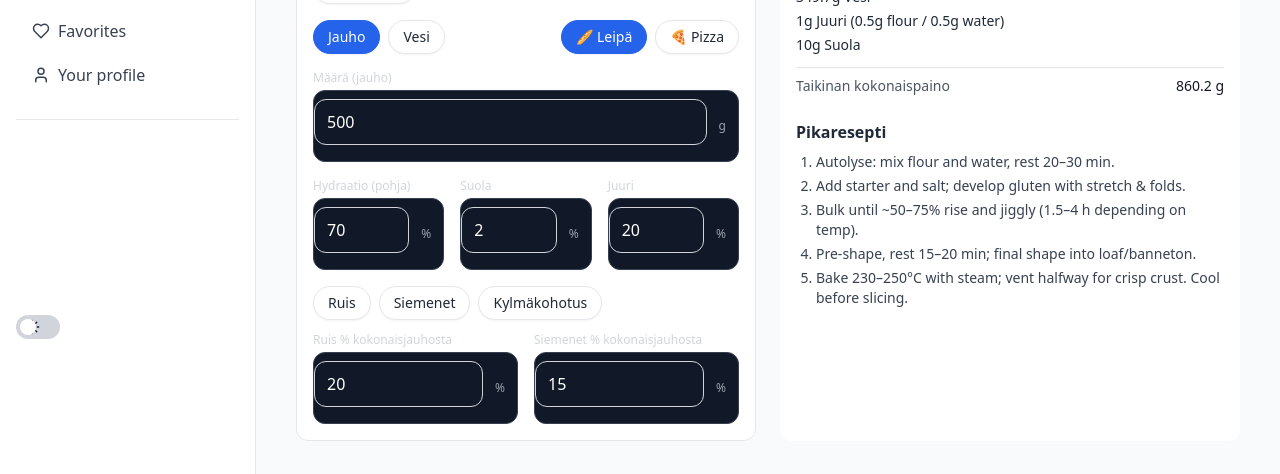
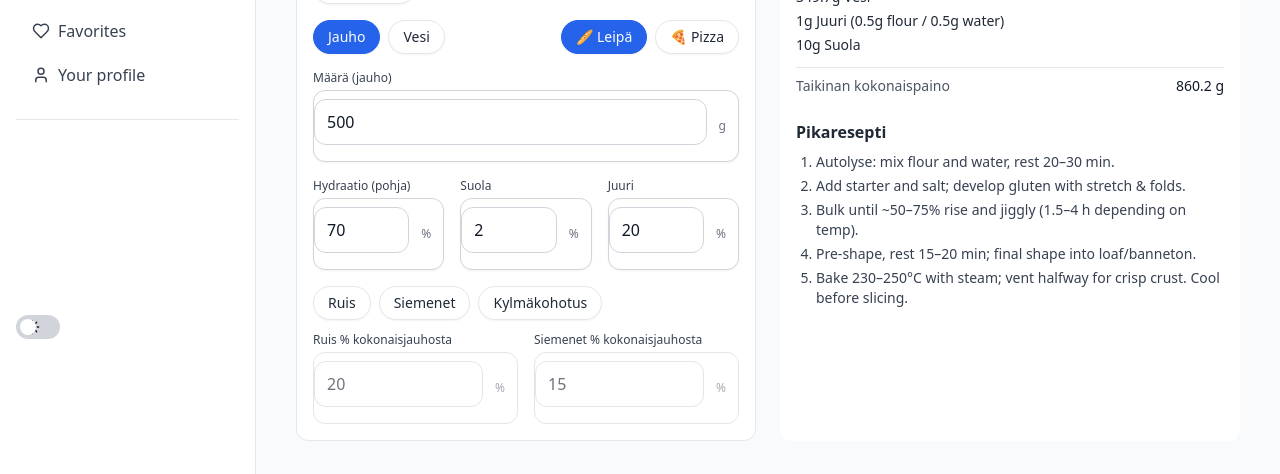
Before and after one commit to VilleJLehtola/Dough-calculator, a React (Vite) app: page /calculator in a window 1280 px wide. Shown: the part 443-917 px from the top of the page. Built offline with nearby package versions, Linux system fonts and the light colour scheme; no server answers.

Commit message:
Update InputField.jsx

```diff
--- a/src/components/common/InputField.jsx
+++ b/src/components/common/InputField.jsx
@@ -10,28 +10,57 @@ export default function InputField({
   min,
   max,
   step = 1,
-  disabled,
+  disabled = false,
   type = "number",
 }) {
+  const inputProps =
+    type === "number"
+      ? { type, inputMode: "decimal", step, min, max }
+      : { type, step, min, max };
+
   return (
-    <label htmlFor={id} className="flex flex-col gap-1 w-full">
-      <span className="text-xs font-medium text-gray-300">{label}</span>
-      <div className={`flex items-center rounded-xl border bg-[#111827] border-gray-700
-                       focus-within:ring-2 focus-within:ring-blue-500`}>
+    <label htmlFor={id} className="block">
+      {/* Label */}
+      {label && (
+        <div className="mb-1 text-xs font-medium text-gray-700 dark:text-gray-300">
+          {label}
+        </div>
+      )}
+
+      {/* Field shell */}
+      <div
+        className={[
+          "flex items-center rounded-xl border transition",
+          "bg-white border-gray-300 text-gray-900",
+          "dark:bg-gray-800 dark:border-gray-700 dark:text-gray-100",
+          "focus-within:ring-2 focus-within:ring-blue-500",
+          disabled ? "opacity-60 cursor-not-allowed" : "shadow-sm",
+        ].join(" ")}
+      >
         <input
           id={id}
-          type={type}
-          className="w-full bg-transparent px-3 py-2.5 outline-none text-white placeholder-gray-500"
+          className={[
+            "w-full bg-transparent px-3 py-2.5 outline-none",
+            "placeholder-gray-400 dark:placeholder-gray-500",
+            "appearance-none",
+            disabled ? "cursor-not-allowed" : "",
+          ].join(" ")}
           value={value}
-          onChange={(e) => onChange(type === "number" ? Number(e.target.value) : e.target.value)}
-          min={min}
-          max={max}
-          step={step}
+          onChange={(e) =>
+            onChange(
+              type === "number" ? Number(e.target.value) : e.target.value
+            )
+          }
           disabled={disabled}
+          aria-disabled={disabled || undefined}
+          {...inputProps}
         />
-        {suffix && (
-          <span className="px-3 text-xs text-gray-400">{suffix}</span>
-        )}
+
+        {suffix ? (
+          <span className="px-3 text-xs text-gray-500 dark:text-gray-400">
+            {suffix}
+          </span>
+        ) : null}
       </div>
     </label>
   );
```
